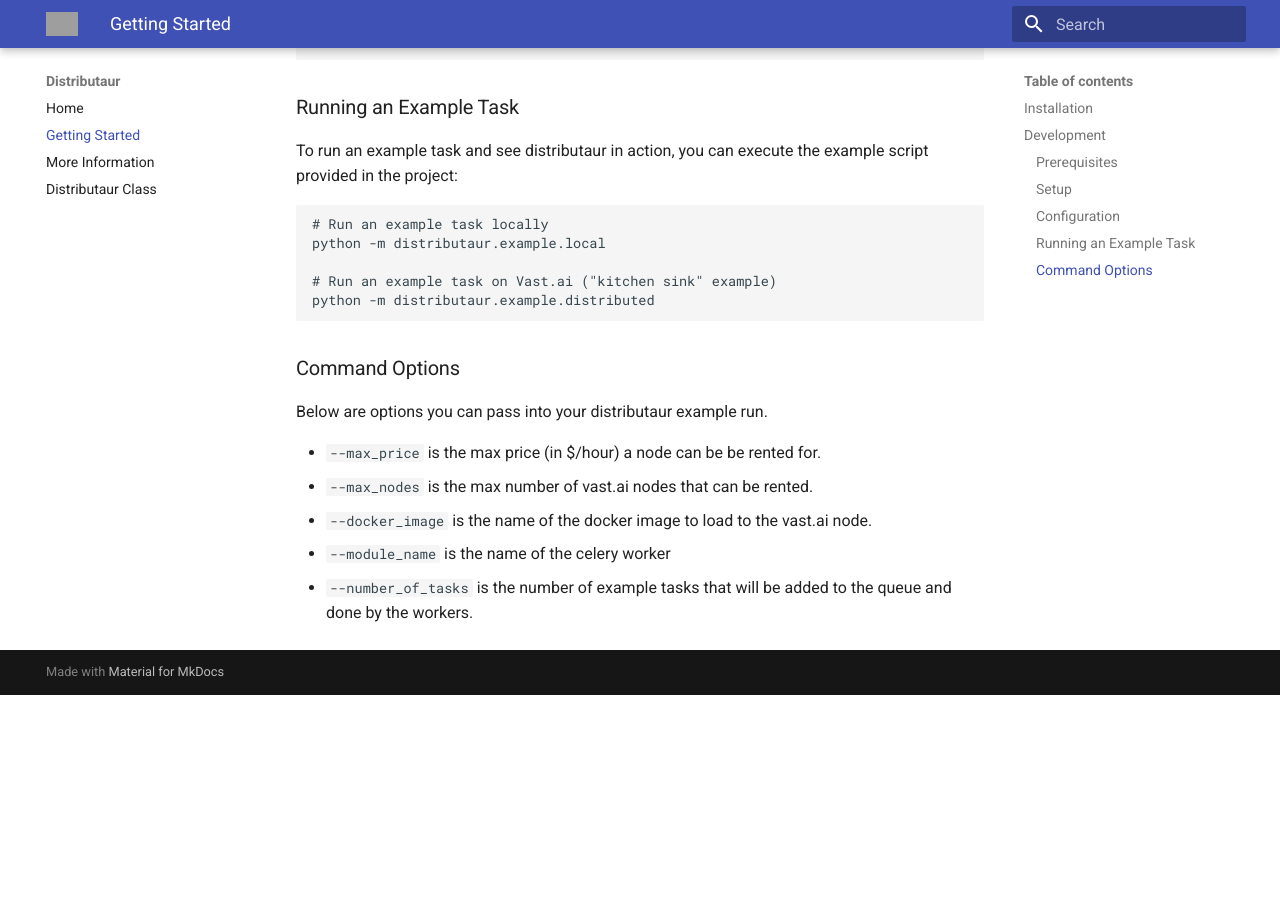
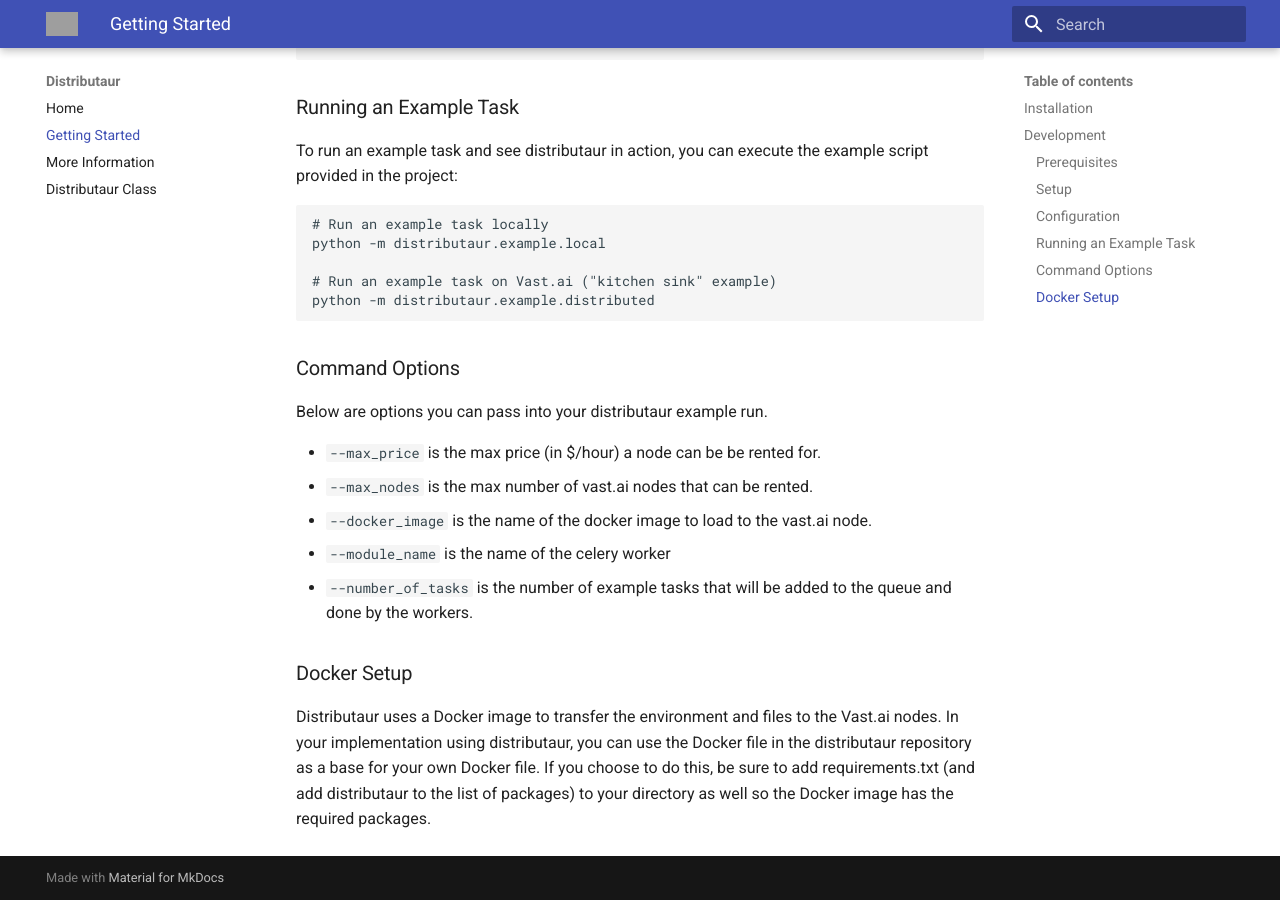
Before and after one commit to DeepAI-Research/Distributask, an MkDocs documentation site: the page built from docs/getting_started.md, in a window 1280 px wide and 900 px high, scrolled down 1258 px. Built offline with MkDocs 1.6.1 and Material for MkDocs 9.7.7, drawn with Linux system fonts in a browser that asks for light colours; before the commit the page ends 1953 px from its top, so only the background shows below that; grey boxes are pictures that could not be loaded.

Commit message:
added docker info to docs

```diff
--- a/docs/getting_started.md
+++ b/docs/getting_started.md
@@ -75,3 +75,7 @@
 - `--docker_image` is the name of the docker image to load to the vast.ai node.
 - `--module_name` is the name of the celery worker
 - `--number_of_tasks` is the number of example tasks that will be added to the queue and done by the workers.
+
+### Docker Setup
+
+Distributaur uses a Docker image to transfer the environment and files to the Vast.ai nodes. In your implementation using distributaur, you can use the Docker file in the distributaur repository as a base for your own Docker file. If you choose to do this, be sure to add requirements.txt (and add distributaur to the list of packages) to your directory as well so the Docker image has the required packages.
```
